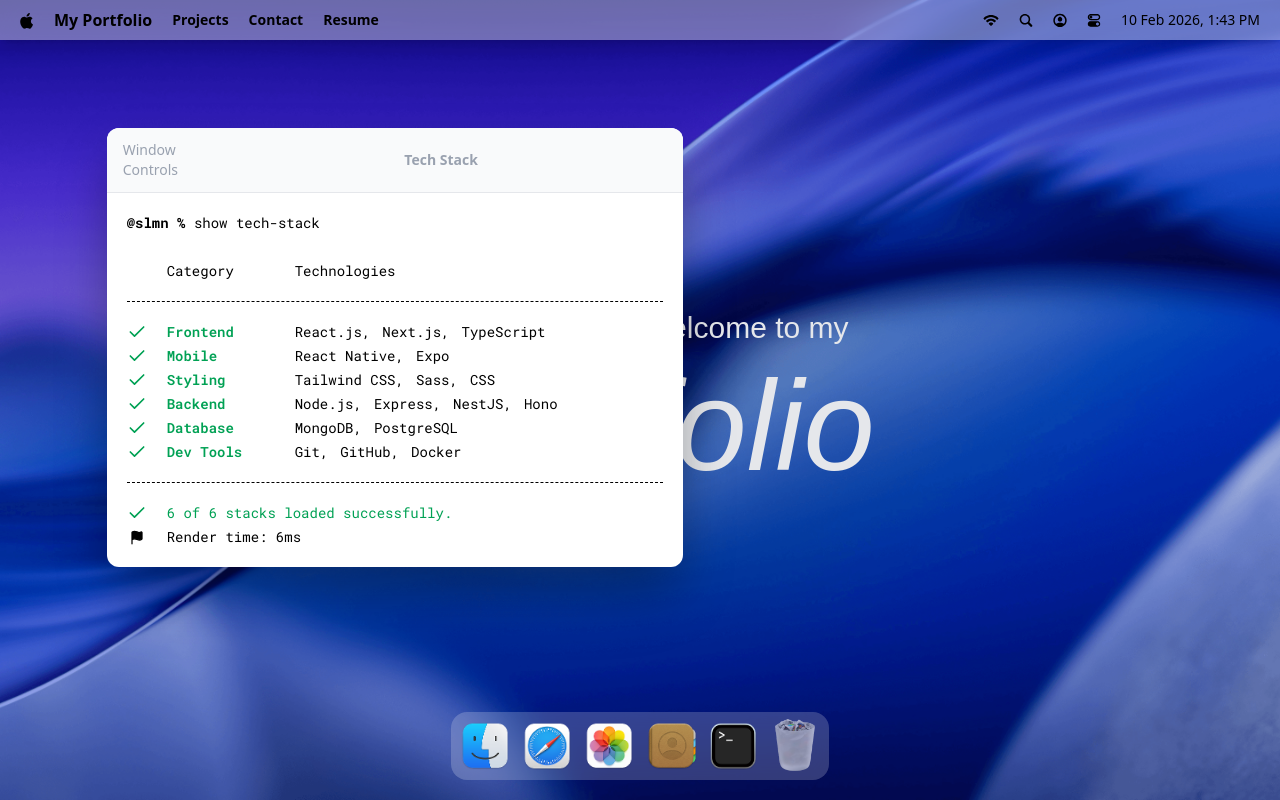
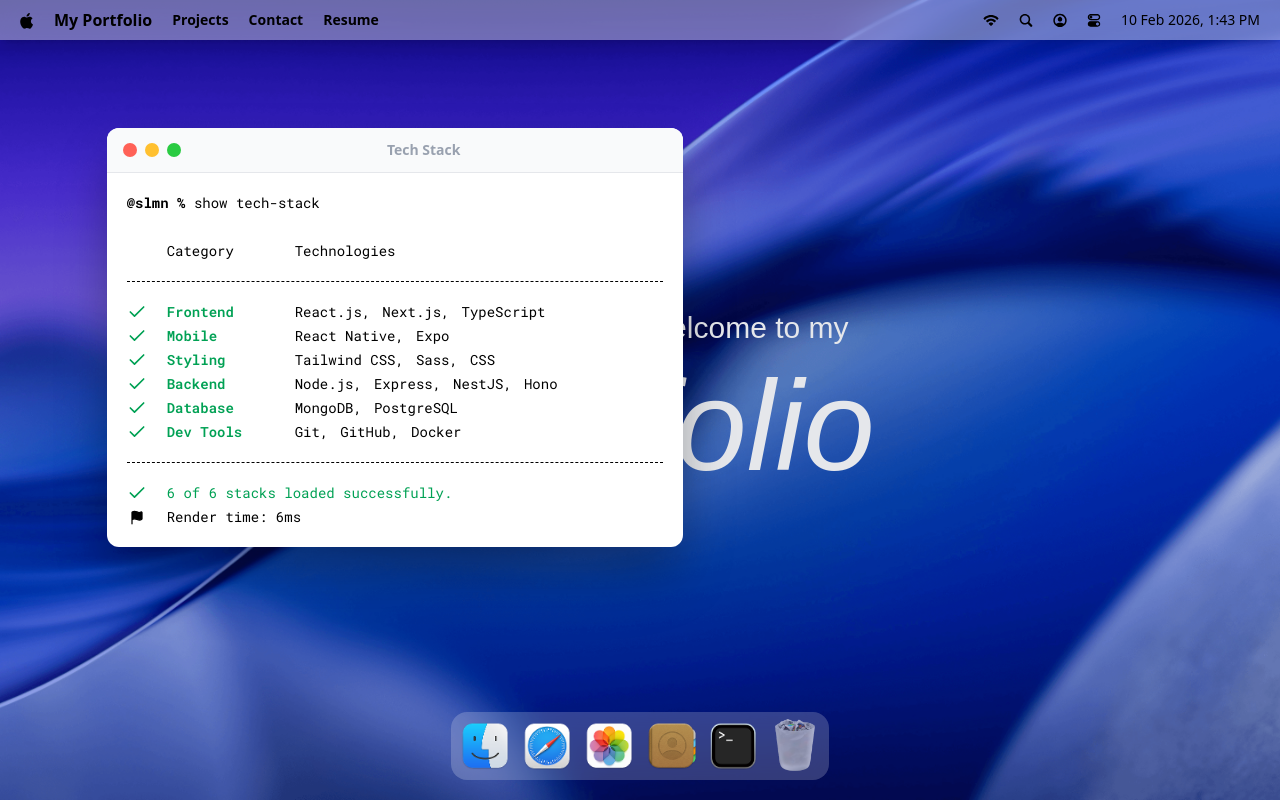
Before and after one commit to salman9653/mac-portfolio, a React (Vite) app: page / in a window 1280 px wide. Both pictures are taken after a click on the button 733 px from the left and 746 px from the top of the page. Built offline with nearby package versions, Linux system fonts and the light colour scheme; a web font is replaced by a local one.

Commit message:
add WindowControls component and integrate it into Terminal window

```diff
--- /dev/null
+++ b/src/components/WindowControls.jsx
@@ -0,0 +1,15 @@
+import useWindowStore from "@store/window";
+
+const WindowControls = ({ target }) => {
+  const { closeWindow } = useWindowStore();
+
+  return (
+    <div id="window-controls">
+      <div className="close" onClick={() => closeWindow(target)} />
+      <div className="minimize" />
+      <div className="maximize" />
+    </div>
+  );
+};
+
+export default WindowControls;
--- a/src/components/index.js
+++ b/src/components/index.js
@@ -1,3 +1,4 @@
 export { default as Navbar } from "./Navbar";
 export { default as Welcome } from "./Welcome";
 export { default as Dock } from "./Dock";
+export { default as WindowControls } from "./WindowControls";
--- a/src/hoc/WindowWrapper.jsx
+++ b/src/hoc/WindowWrapper.jsx
@@ -28,7 +28,13 @@ const WindowWrapper = (Component, windowKey) => {
       const el = ref.current;
       if (!el) return;
 
-      Draggable.create(el, { onPress: () => focusWindow(windowKey) });
+      const [instance] = Draggable.create(el, {
+        onPress: () => focusWindow(windowKey),
+      });
+
+      return () => {
+        if (instance) instance.kill();
+      };
     }, []);
 
     useLayoutEffect(() => {
--- a/src/windows/Terminal.jsx
+++ b/src/windows/Terminal.jsx
@@ -1,3 +1,4 @@
+import { WindowControls } from "@components";
 import { techStack } from "@constants";
 import WindowWrapper from "@hoc/WindowWrapper";
 import { Check, Flag } from "lucide-react";
@@ -6,7 +7,7 @@ const Terminal = () => {
   return (
     <>
       <div id="window-header">
-        <p>Window Controls</p>
+        <WindowControls target="terminal" />
         <h2>Tech Stack</h2>
       </div>
       <div className="techstack">
```
